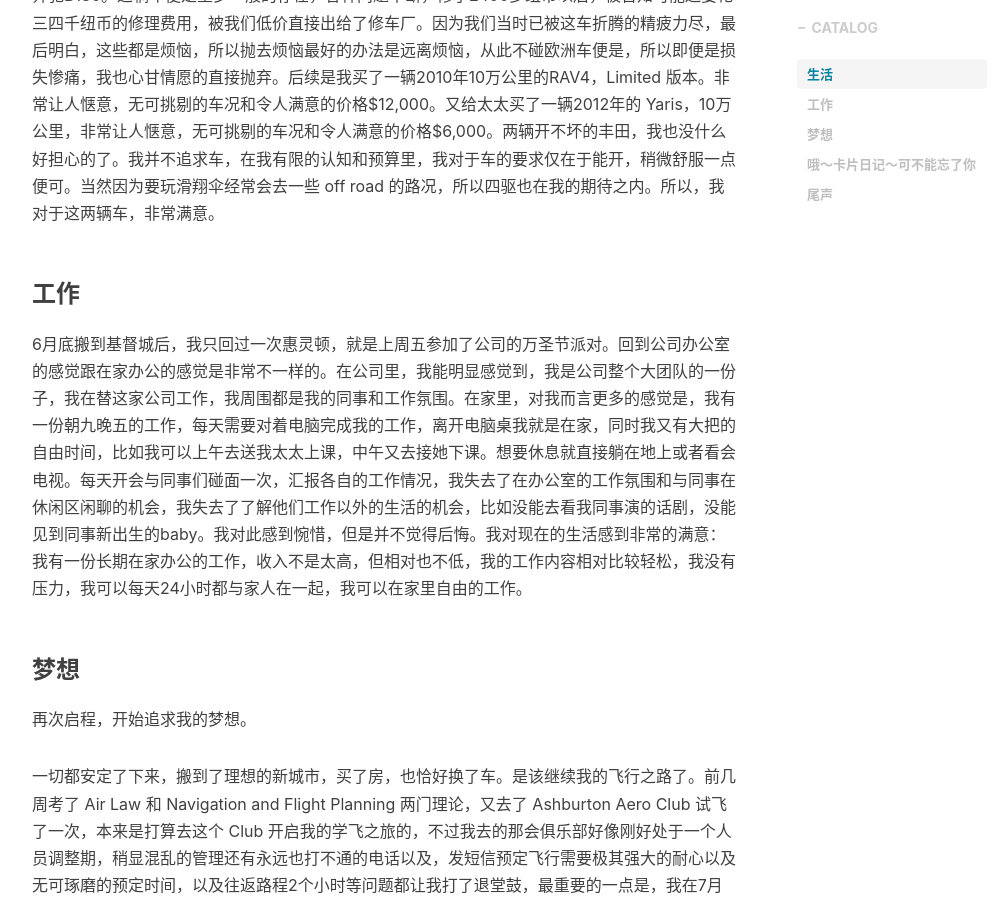
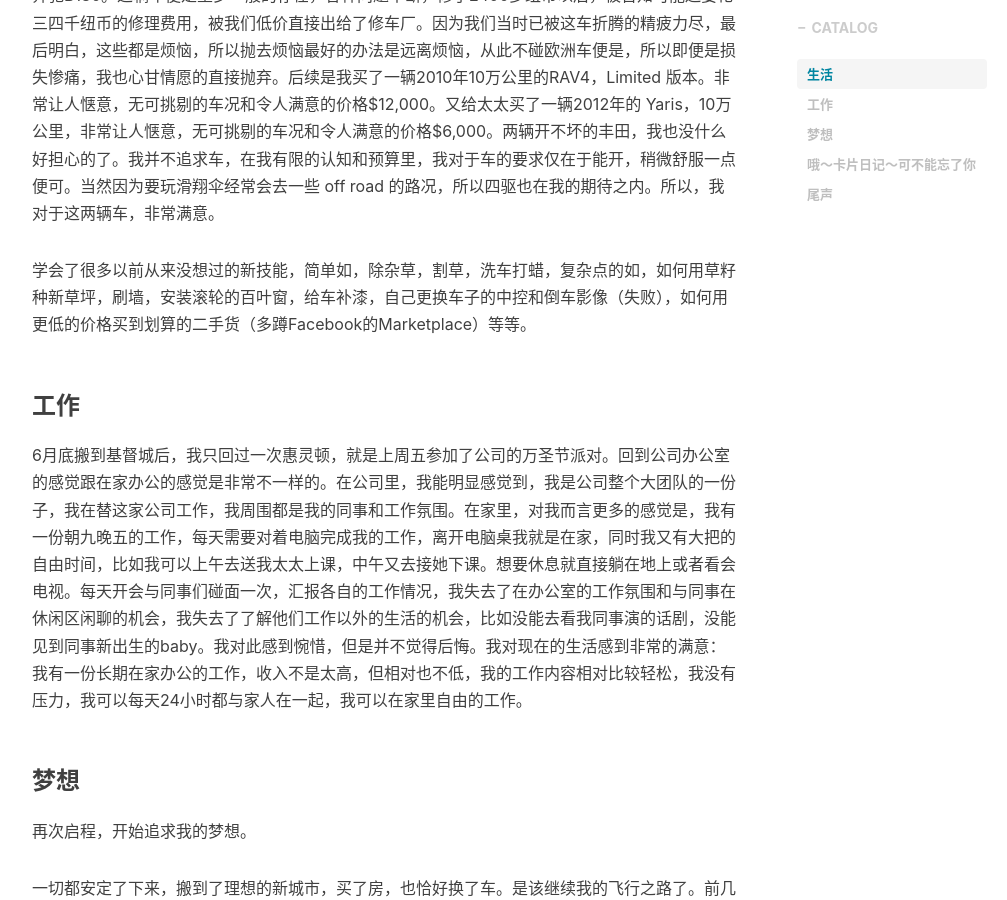
Before and after one commit to MrFuFuFu/mrfufufu.github.io, a Jekyll site: the page built from _posts/2020-11-08-Spread-the-wings-fly-to-your-dream.markdown, in a window 1280 px wide and 900 px high, scrolled down 1229 px. Shown: the whole window, without its empty margins (233-1240 px from the left). Built offline with Jekyll 4.4.1, drawn with Linux system fonts in a browser that asks for light colours; nearby versions of some CDN libraries; comment, search, counter and statistics services are not loaded.

Commit message:
small update

```diff
--- a/_posts/2020-11-08-Spread-the-wings-fly-to-your-dream.markdown
+++ b/_posts/2020-11-08-Spread-the-wings-fly-to-your-dream.markdown
@@ -25,6 +25,8 @@ tags:
 
 车子也重新换了，我的人生第一辆车，2004年尼桑骐达，在我拥有了快3年之后终于因为变速箱报废的问题被我以极低的价格迅速出手了。后来我们从trademe 的一位华人卖家手里买了一辆2012年的奔驰B180。这辆车便是噩梦一般的存在，各种问题不断，修了2400多纽币以后，被告知可能还要花三四千纽币的修理费用，被我们低价直接出给了修车厂。因为我们当时已被这车折腾的精疲力尽，最后明白，这些都是烦恼，所以抛去烦恼最好的办法是远离烦恼，从此不碰欧洲车便是，所以即便是损失惨痛，我也心甘情愿的直接抛弃。后续是我买了一辆2010年10万公里的RAV4，Limited 版本。非常让人惬意，无可挑剔的车况和令人满意的价格$12,000。又给太太买了一辆2012年的 Yaris，10万公里，非常让人惬意，无可挑剔的车况和令人满意的价格$6,000。两辆开不坏的丰田，我也没什么好担心的了。我并不追求车，在我有限的认知和预算里，我对于车的要求仅在于能开，稍微舒服一点便可。当然因为要玩滑翔伞经常会去一些 off road 的路况，所以四驱也在我的期待之内。所以，我对于这两辆车，非常满意。
 
+学会了很多以前从来没想过的新技能，简单如，除杂草，割草，洗车打蜡，复杂点的如，如何用草籽种新草坪，刷墙，安装滚轮的百叶窗，给车补漆，自己更换车子的中控和倒车影像（失败），如何用更低的价格买到划算的二手货（多蹲Facebook的Marketplace）等等。
+
 ### 工作
 
 6月底搬到基督城后，我只回过一次惠灵顿，就是上周五参加了公司的万圣节派对。回到公司办公室的感觉跟在家办公的感觉是非常不一样的。在公司里，我能明显感觉到，我是公司整个大团队的一份子，我在替这家公司工作，我周围都是我的同事和工作氛围。在家里，对我而言更多的感觉是，我有一份朝九晚五的工作，每天需要对着电脑完成我的工作，离开电脑桌我就是在家，同时我又有大把的自由时间，比如我可以上午去送我太太上课，中午又去接她下课。想要休息就直接躺在地上或者看会电视。每天开会与同事们碰面一次，汇报各自的工作情况，我失去了在办公室的工作氛围和与同事在休闲区闲聊的机会，我失去了了解他们工作以外的生活的机会，比如没能去看我同事演的话剧，没能见到同事新出生的baby。我对此感到惋惜，但是并不觉得后悔。我对现在的生活感到非常的满意：我有一份长期在家办公的工作，收入不是太高，但相对也不低，我的工作内容相对比较轻松，我没有压力，我可以每天24小时都与家人在一起，我可以在家里自由的工作。
```
